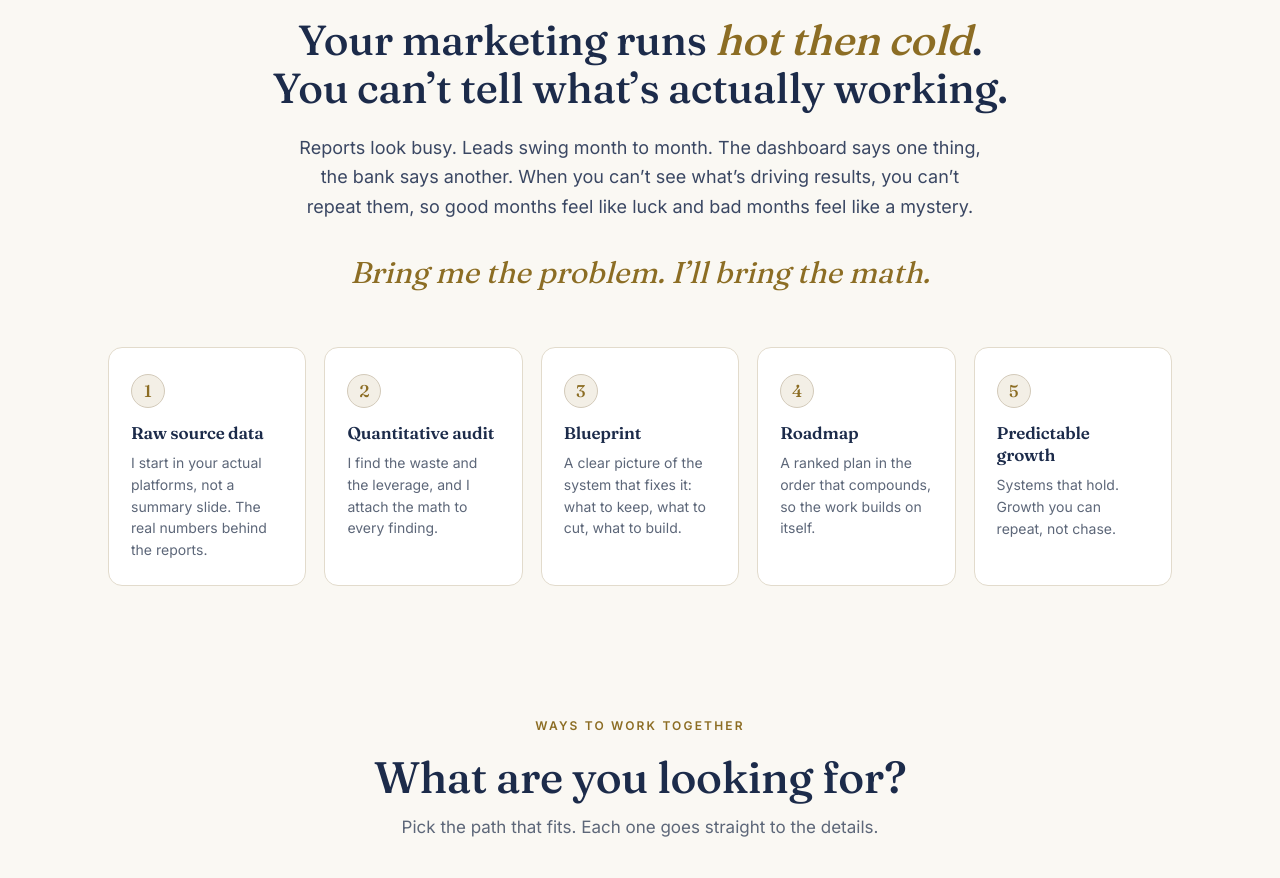
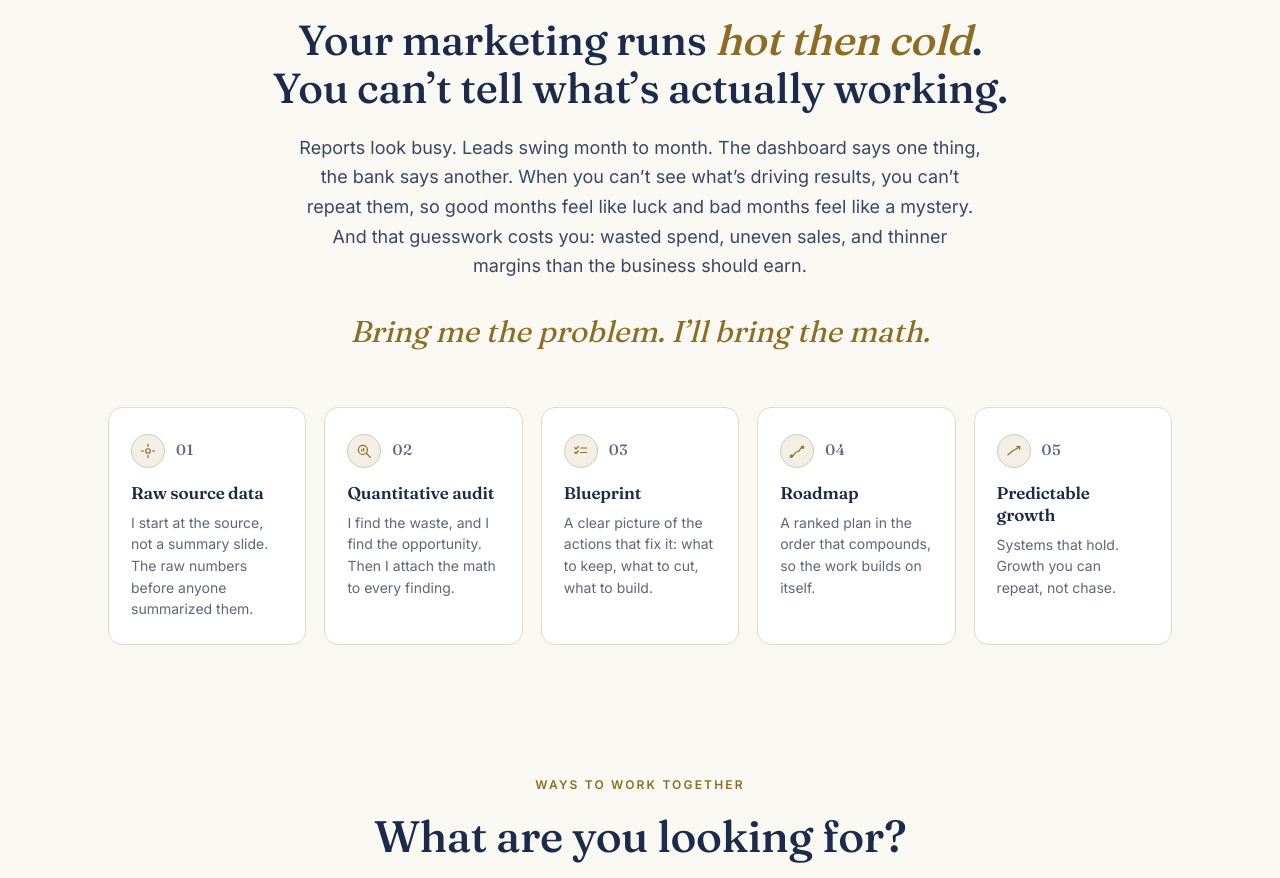
Before and after one commit to optimzedseo-creator/BG-Website, a Next.js app: page / in a window 1280 px wide. Shown: the part 800-1678 px from the top of the page. Built offline with nearby package versions, Linux system fonts and the light colour scheme.

Commit message:
Homepage #method: add step icons, reword cards 1-3, add sales/margin consequence line
Co-Authored-By: Claude Opus 4.8 <noreply@anthropic.com>

```diff
--- a/app/(site)/page.tsx
+++ b/app/(site)/page.tsx
@@ -77,33 +77,78 @@ export default function HomePage() {
               Reports look busy. Leads swing month to month. The dashboard says one thing, the
               bank says another. When you can&rsquo;t see what&rsquo;s driving results, you
               can&rsquo;t repeat them, so good months feel like luck and bad months feel like a
-              mystery.
+              mystery. And that guesswork costs you: wasted spend, uneven sales, and thinner
+              margins than the business should earn.
             </p>
             <p className="spine-line">Bring me the problem. I&rsquo;ll bring the math.</p>
           </div>
           <ol className="method reveal">
             <li>
-              <span className="step-n">1</span>
+              <div className="step-head">
+                <span className="step-n">
+                  <svg viewBox="0 0 24 24" fill="none" stroke="currentColor" strokeWidth="1.6" strokeLinecap="round" strokeLinejoin="round" aria-hidden="true" focusable="false">
+                    <circle cx="12" cy="12" r="3" />
+                    <path d="M12 3v3M12 18v3M3 12h3M18 12h3" />
+                  </svg>
+                </span>
+                <span className="step-num">01</span>
+              </div>
               <h3>Raw source data</h3>
-              <p>I start in your actual platforms, not a summary slide. The real numbers behind the reports.</p>
+              <p>I start at the source, not a summary slide. The raw numbers before anyone summarized them.</p>
             </li>
             <li>
-              <span className="step-n">2</span>
+              <div className="step-head">
+                <span className="step-n">
+                  <svg viewBox="0 0 24 24" fill="none" stroke="currentColor" strokeWidth="1.6" strokeLinecap="round" strokeLinejoin="round" aria-hidden="true" focusable="false">
+                    <circle cx="10.5" cy="10.5" r="6" />
+                    <path d="M15 15l5.5 5.5" />
+                    <path d="M9 12V10M11.5 12V8.5" />
+                  </svg>
+                </span>
+                <span className="step-num">02</span>
+              </div>
               <h3>Quantitative audit</h3>
-              <p>I find the waste and the leverage, and I attach the math to every finding.</p>
+              <p>I find the waste, and I find the opportunity. Then I attach the math to every finding.</p>
             </li>
             <li>
-              <span className="step-n">3</span>
+              <div className="step-head">
+                <span className="step-n">
+                  <svg viewBox="0 0 24 24" fill="none" stroke="currentColor" strokeWidth="1.6" strokeLinecap="round" strokeLinejoin="round" aria-hidden="true" focusable="false">
+                    <path d="M3.5 7.5l1.8 1.8L8.5 6" />
+                    <path d="M11.5 8h8" />
+                    <path d="M3.5 13.5l1.8 1.8L8.5 12" />
+                    <path d="M11.5 14h8" />
+                  </svg>
+                </span>
+                <span className="step-num">03</span>
+              </div>
               <h3>Blueprint</h3>
-              <p>A clear picture of the system that fixes it: what to keep, what to cut, what to build.</p>
+              <p>A clear picture of the actions that fix it: what to keep, what to cut, what to build.</p>
             </li>
             <li>
-              <span className="step-n">4</span>
+              <div className="step-head">
+                <span className="step-n">
+                  <svg viewBox="0 0 24 24" fill="none" stroke="currentColor" strokeWidth="1.6" strokeLinecap="round" strokeLinejoin="round" aria-hidden="true" focusable="false">
+                    <path d="M4.5 19c4.5 0 3.5-6 8-6s2.5-6 7-6" />
+                    <circle cx="4.5" cy="19" r="1.5" />
+                    <circle cx="19.5" cy="7" r="1.5" />
+                  </svg>
+                </span>
+                <span className="step-num">04</span>
+              </div>
               <h3>Roadmap</h3>
               <p>A ranked plan in the order that compounds, so the work builds on itself.</p>
             </li>
             <li>
-              <span className="step-n">5</span>
+              <div className="step-head">
+                <span className="step-n">
+                  <svg viewBox="0 0 24 24" fill="none" stroke="currentColor" strokeWidth="1.6" strokeLinecap="round" strokeLinejoin="round" aria-hidden="true" focusable="false">
+                    <path d="M4 17l6-5 4-2 5.5-4" />
+                    <path d="M15.5 6h4v4" />
+                  </svg>
+                </span>
+                <span className="step-num">05</span>
+              </div>
               <h3>Predictable growth</h3>
               <p>Systems that hold. Growth you can repeat, not chase.</p>
             </li>
--- a/app/styles/home.css
+++ b/app/styles/home.css
@@ -94,20 +94,31 @@
   padding: 26px 22px 24px;
   position: relative;
 }
+.pg-home .method .step-head {
+  display: flex;
+  align-items: center;
+  gap: 11px;
+  margin-bottom: 14px;
+}
 .pg-home .method .step-n {
   display: inline-flex;
   align-items: center;
   justify-content: center;
+  flex: 0 0 auto;
   width: 34px;
   height: 34px;
   border-radius: 50%;
   background: var(--cream-2);
   border: 1px solid var(--line-strong);
+  color: var(--bronze-deep);
+}
+.pg-home .method .step-n svg { width: 18px; height: 18px; display: block; }
+.pg-home .method .step-num {
   font-family: var(--serif);
-  font-size: 17px;
+  font-size: 15px;
   font-weight: 500;
-  color: var(--bronze-deep);
-  margin-bottom: 14px;
+  letter-spacing: 0.04em;
+  color: var(--mute);
 }
 .pg-home .method h3 {
   font-size: 17px;
```
